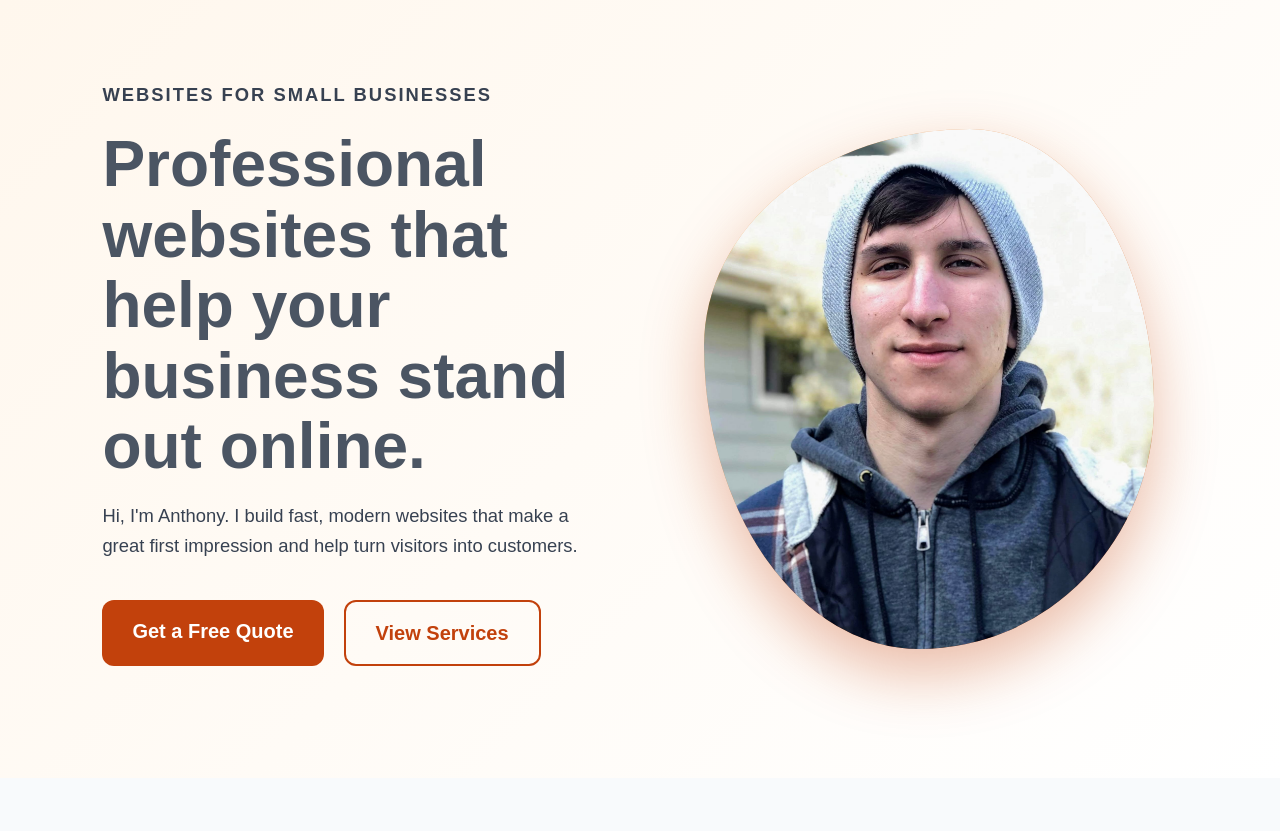
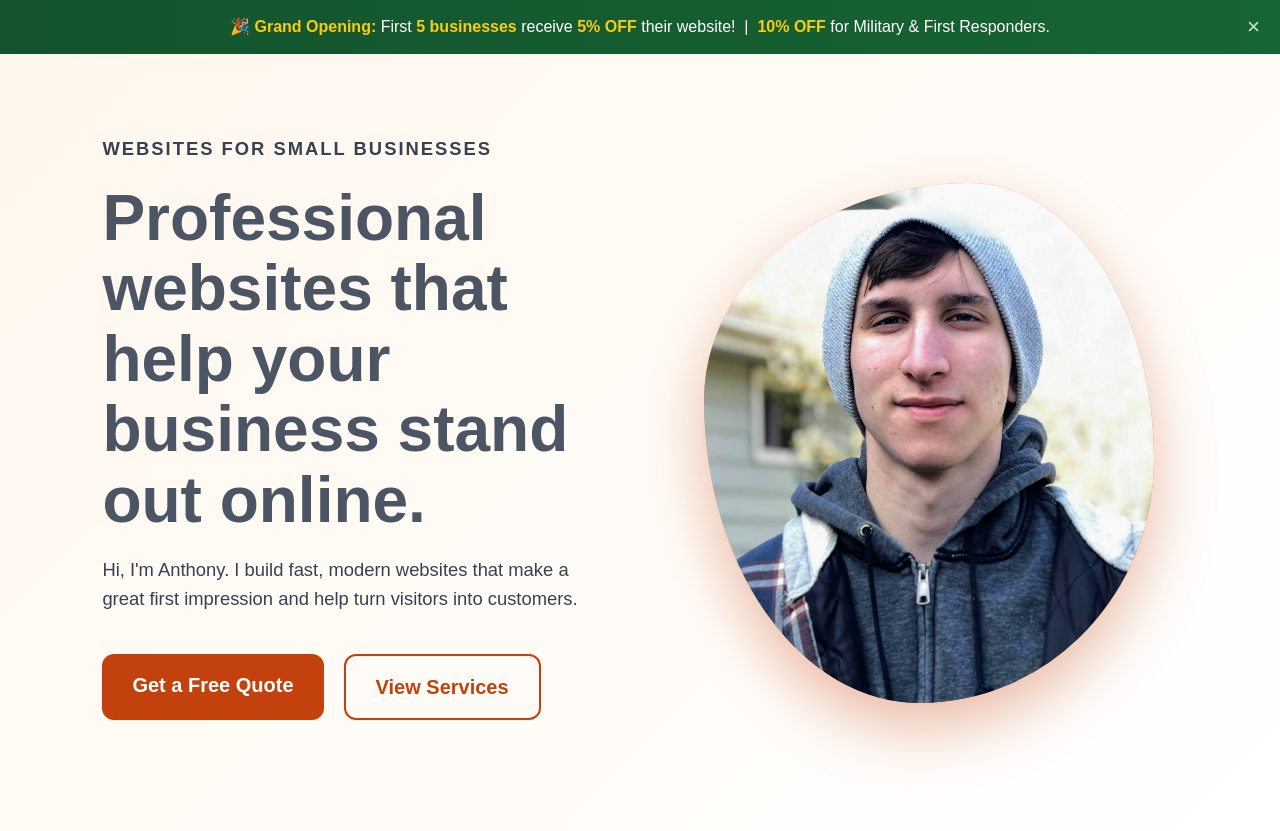
Before and after one commit to amrc8504/web_dev, a Django app: page / in a window 1280 px wide. Shown: the part 124-955 px from the top of the page. Run offline with Django 5.2, Linux system fonts and the light colour scheme.

Commit message:
Added announcement

```diff
--- a/core/static/core/css/style.css
+++ b/core/static/core/css/style.css
@@ -662,3 +662,34 @@ footer{
   opacity: 0.7;
   cursor: not-allowed;
 }
+
+.announcement-bar {
+    background: linear-gradient(90deg, #14532d, #166534);
+    color: white;
+    padding: 14px 20px;
+    display: flex;
+    justify-content: center;
+    align-items: center;
+    gap: 20px;
+    position: relative;
+    text-align: center;
+}
+
+.announcement-bar strong {
+    color: #facc15;
+}
+
+.announcement-bar button {
+    position: absolute;
+    right: 20px;
+    background: none;
+    border: none;
+    color: white;
+    font-size: 1.4rem;
+    cursor: pointer;
+    opacity: .8;
+}
+
+.announcement-bar button:hover {
+    opacity: 1;
+}
--- a/core/templates/core/home.html
+++ b/core/templates/core/home.html
@@ -18,6 +18,15 @@
       <a href="#contact">Contact</a>
     </nav>
   </header>
+
+  <div class="announcement-bar" id="announcementBar">
+    <span>
+        🎉 <strong>Grand Opening:</strong> First <strong>5 businesses</strong> receive <strong>5% OFF</strong> their website! &nbsp;|&nbsp;
+        <strong>10% OFF</strong> for Military & First Responders.
+    </span>
+
+    <button id="closeAnnouncement">&times;</button>
+</div>
 
   <section class="hero">
 
@@ -216,5 +225,19 @@
     });
   }
 </script>
+<script>
+const announcement = document.getElementById("announcementBar");
+const closeBtn = document.getElementById("closeAnnouncement");
+
+if (localStorage.getItem("announcementClosed")) {
+    announcement.style.display = "none";
+}
+
+closeBtn.addEventListener("click", () => {
+    announcement.style.display = "none";
+    localStorage.setItem("announcementClosed", "true");
+});
+</script>
+
 </body>
 </html>
```
